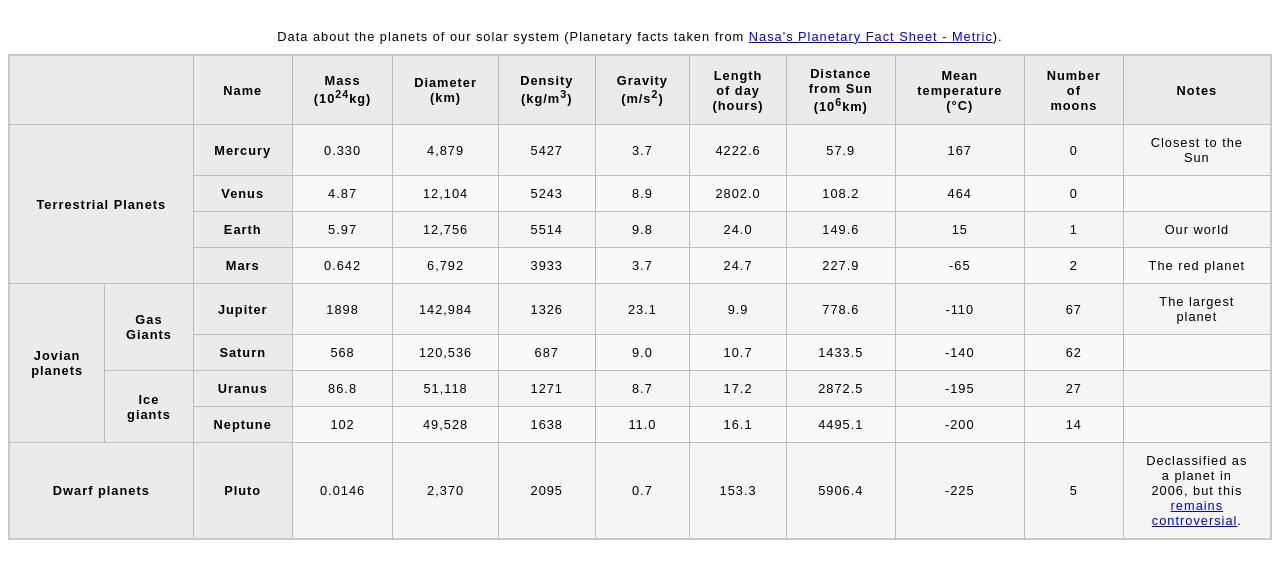
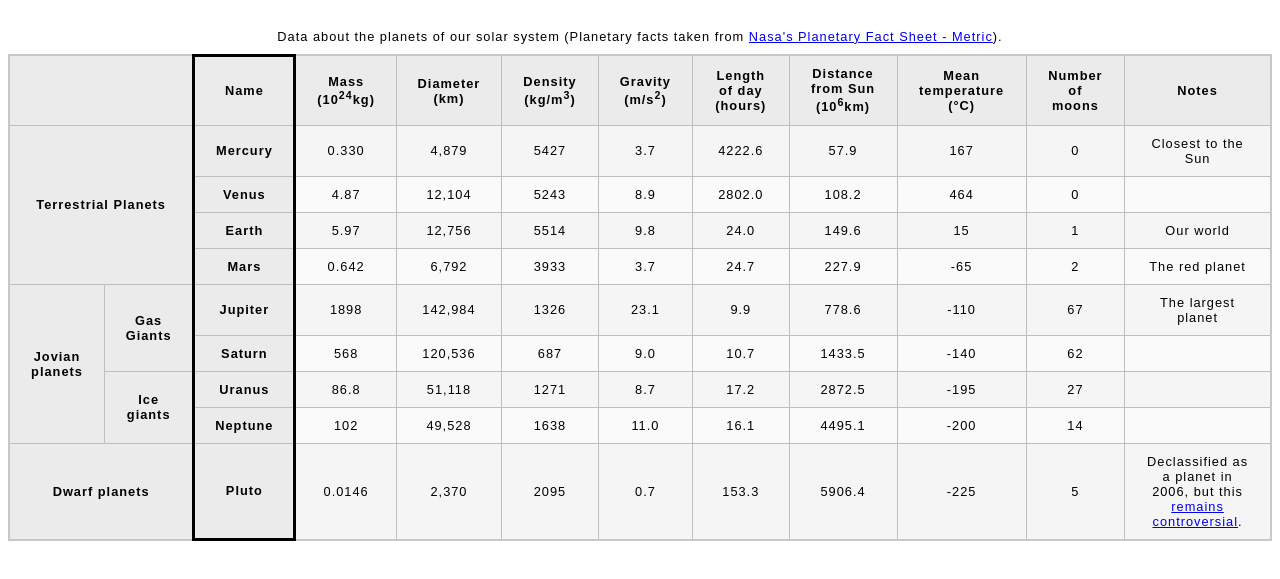
Before and after one commit to RemmySpicy/odin-html-css, a plain HTML site: page planets-data/index.html in a window 1280 px wide. Shown: the part 61-640 px from the top of the page. Drawn offline with Linux system fonts and the light colour scheme.

Commit message:
Add colgroup styling to names col

```diff
--- a/planets-data/index.html
+++ b/planets-data/index.html
@@ -10,6 +10,11 @@
     <h1>Table template</h1>
       <table class="container">
         <caption>Data about the planets of our solar system (Planetary facts taken from <a href="http://nssdc.gsfc.nasa.gov/planetary/factsheet/">Nasa's Planetary Fact Sheet - Metric</a>).</caption>
+        <colgroup>
+          <col>
+          <col>
+          <col style="border: 3px solid black">
+        </colgroup>
 
         <thead>
           <tr>
```
